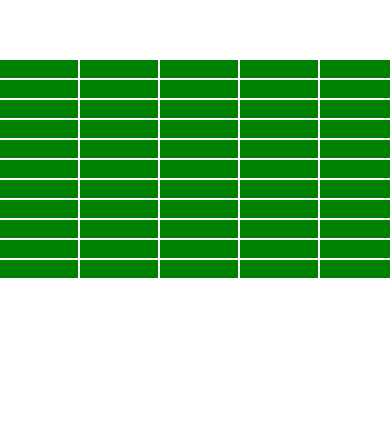
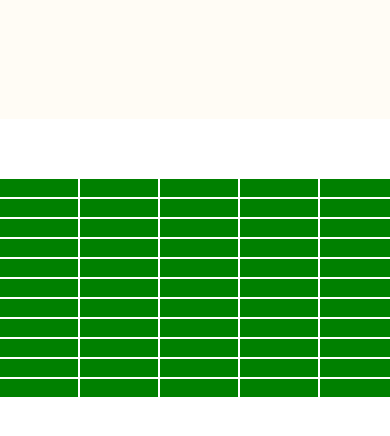
Before and after one commit to Baeri3000/cas-brick-breaker-vue, a Vue app: page / in a window 390 px wide. Shown: the top 436 px of the page. Built offline with nearby package versions, Linux system fonts and the light colour scheme.

Commit message:
make canvas responsive

```diff
--- a/src/assets/styles/main.css
+++ b/src/assets/styles/main.css
@@ -19,6 +19,10 @@ body {
     text-align: center;
     font-size: 40px;
     color: white;
+}
+
+#gameCanvas {
+    width: 100%;
 }
 
 /*************/
--- a/src/components/GameComponent.vue
+++ b/src/components/GameComponent.vue
@@ -1,11 +1,45 @@
 <template>
-  <div id="canvas-container">
-    <canvas id="gameCanvas" width="800" height="600"></canvas>
-  </div>
-  <div id="header-container">
-    <h1>Brick Breaker</h1>
-  </div>
+  <section id="game">
+    <div class="main-container">
+      <div class="content">
+        <div class="row">
+          <div class="col">
+            <div id="canvas-container">
+              <canvas id="gameCanvas" class="gameCanvas" width="800" height="600"></canvas>
+            </div>
+          </div>
+        </div>
+      </div>
+    </div>
+  </section>
 </template>
 
 <style scoped>
+.main-container {
+  display: flex;
+  align-items: center;
+  justify-content: center;
+  min-height: 100vh;
+  display: -webkit-box;
+  display: -ms-flexbox;
+  -webkit-box-pack: center;
+  -ms-flex-pack: center;
+  -webkit-box-align: center;
+  -ms-flex-align: center;
+  text-align: center;
+  flex-direction: column;
+}
+
+.content {
+  display: flex;
+  flex-direction: column;
+  justify-content: center;
+  align-items: center;
+  min-height: 100vh;
+}
+
+.gameCanvas {
+  min-width: 800px;
+  min-height: 600px;
+}
 </style>
```
